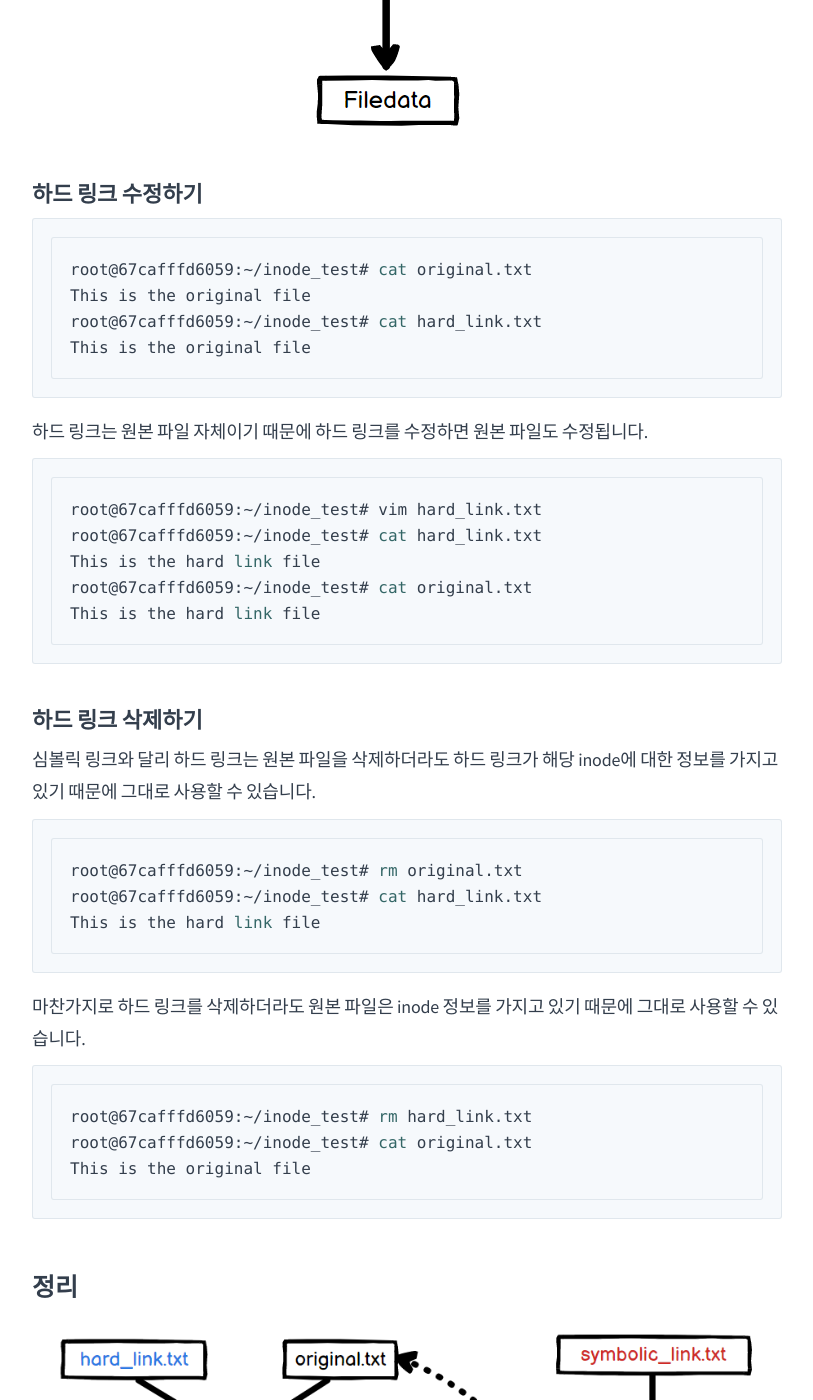
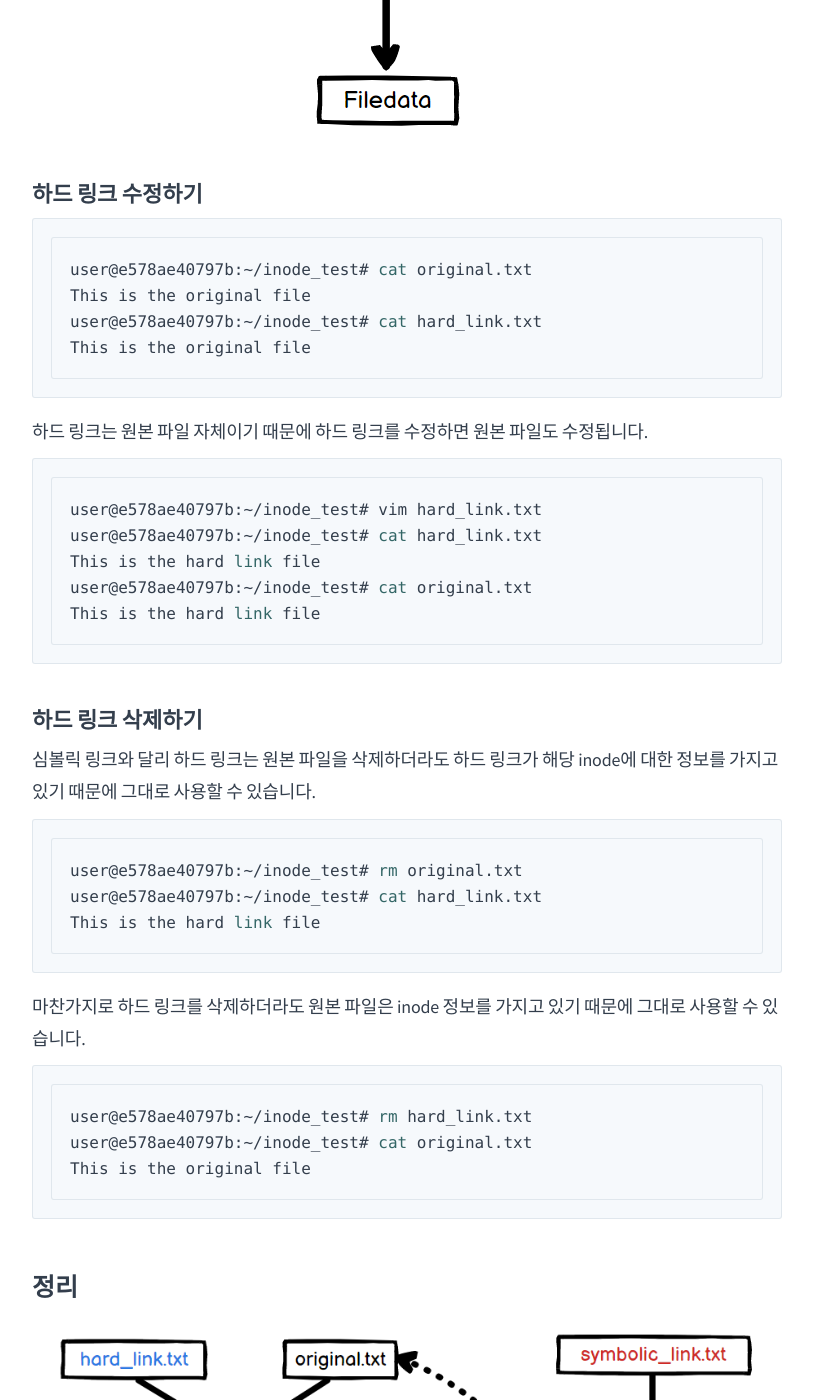
Before and after one commit to mjb940806/mjb940806.github.io, a Jekyll site: the page built from blog/linux-link/index.md, in a window 1280 px wide and 1400 px high, scrolled down 4630 px. Shown: the whole window, without its empty margins (233-1046 px from the left). Built offline with Jekyll 4.4.1, drawn with Linux system fonts in a browser that asks for light colours; some of the changed text lies outside the part shown.

Commit message:
Edit some codes

````diff
--- a/blog/linux-link/index.md
+++ b/blog/linux-link/index.md
@@ -27,8 +27,8 @@ ln -s [ORIGINAL] [LINK]
 ```
 `original.txt` 파일을 만들고 해당 파일에 대한 심볼링 링크 `symbolic_link.txt` 를 만들어봅시다!
 ```bash
-root@67cafffd6059:~/inode_test# vim original.txt
-root@67cafffd6059:~/inode_test# ln -s original.txt symbolic_link.txt
+user@e578ae40797b:~/inode_test# vim original.txt
+user@e578ae40797b:~/inode_test# ln -s original.txt symbolic_link.txt
 ```
 inode를 확인해보면 `original.txt` 와 `symbolic_link.txt` 의 inode 번호가 다른 것을 알 수 있습니다. 원본과 연결된 새로운 파일을 만드는 것이라서 새로운 inode가 생성되기 때문이죠.
 ```bash
@@ -62,14 +62,14 @@ This is the symbolic link file
 ### 심볼릭 링크 삭제하기
 심볼릭 링크는 원본과 다른 파일이기 때문에 심볼릭 링크를 삭제하더라도 원본 파일에는 영향을 주지 않습니다.
 ```bash
-root@67cafffd6059:~/inode_test# rm symbolic_link.txt
-root@67cafffd6059:~/inode_test# cat original.txt
+user@e578ae40797b:~/inode_test# rm symbolic_link.txt
+user@e578ae40797b:~/inode_test# cat original.txt
 This is the original file
 ```
 하지만 원본 파일을 삭제하면 바로가기처럼 심볼릭 링크도 사용할 수 없게 됩니다.
 ```bash
-root@67cafffd6059:~/inode_test# rm original.txt
-root@67cafffd6059:~/inode_test# cat symbolic_link.txt
+user@e578ae40797b:~/inode_test# rm original.txt
+user@e578ae40797b:~/inode_test# cat symbolic_link.txt
 cat: symbolic_link.txt: No such file or directory
 ```
 
@@ -101,31 +101,31 @@ total 16
 
 ### 하드 링크 수정하기
 ```bash
-root@67cafffd6059:~/inode_test# cat original.txt
+user@e578ae40797b:~/inode_test# cat original.txt
 This is the original file
-root@67cafffd6059:~/inode_test# cat hard_link.txt
+user@e578ae40797b:~/inode_test# cat hard_link.txt
 This is the original file
 ```
 하드 링크는 원본 파일 자체이기 때문에 하드 링크를 수정하면 원본 파일도 수정됩니다.
 ```bash
-root@67cafffd6059:~/inode_test# vim hard_link.txt
-root@67cafffd6059:~/inode_test# cat hard_link.txt
+user@e578ae40797b:~/inode_test# vim hard_link.txt
+user@e578ae40797b:~/inode_test# cat hard_link.txt
 This is the hard link file
-root@67cafffd6059:~/inode_test# cat original.txt
+user@e578ae40797b:~/inode_test# cat original.txt
 This is the hard link file
 ```
 
 ### 하드 링크 삭제하기
 심볼릭 링크와 달리 하드 링크는 원본 파일을 삭제하더라도 하드 링크가 해당 inode에 대한 정보를 가지고 있기 때문에 그대로 사용할 수 있습니다.
 ```bash
-root@67cafffd6059:~/inode_test# rm original.txt
-root@67cafffd6059:~/inode_test# cat hard_link.txt
+user@e578ae40797b:~/inode_test# rm original.txt
+user@e578ae40797b:~/inode_test# cat hard_link.txt
 This is the hard link file
 ```
 마찬가지로 하드 링크를 삭제하더라도 원본 파일은 inode 정보를 가지고 있기 때문에 그대로 사용할 수 있습니다.
 ```bash
-root@67cafffd6059:~/inode_test# rm hard_link.txt
-root@67cafffd6059:~/inode_test# cat original.txt
+user@e578ae40797b:~/inode_test# rm hard_link.txt
+user@e578ae40797b:~/inode_test# cat original.txt
 This is the original file
 ```
 
````
